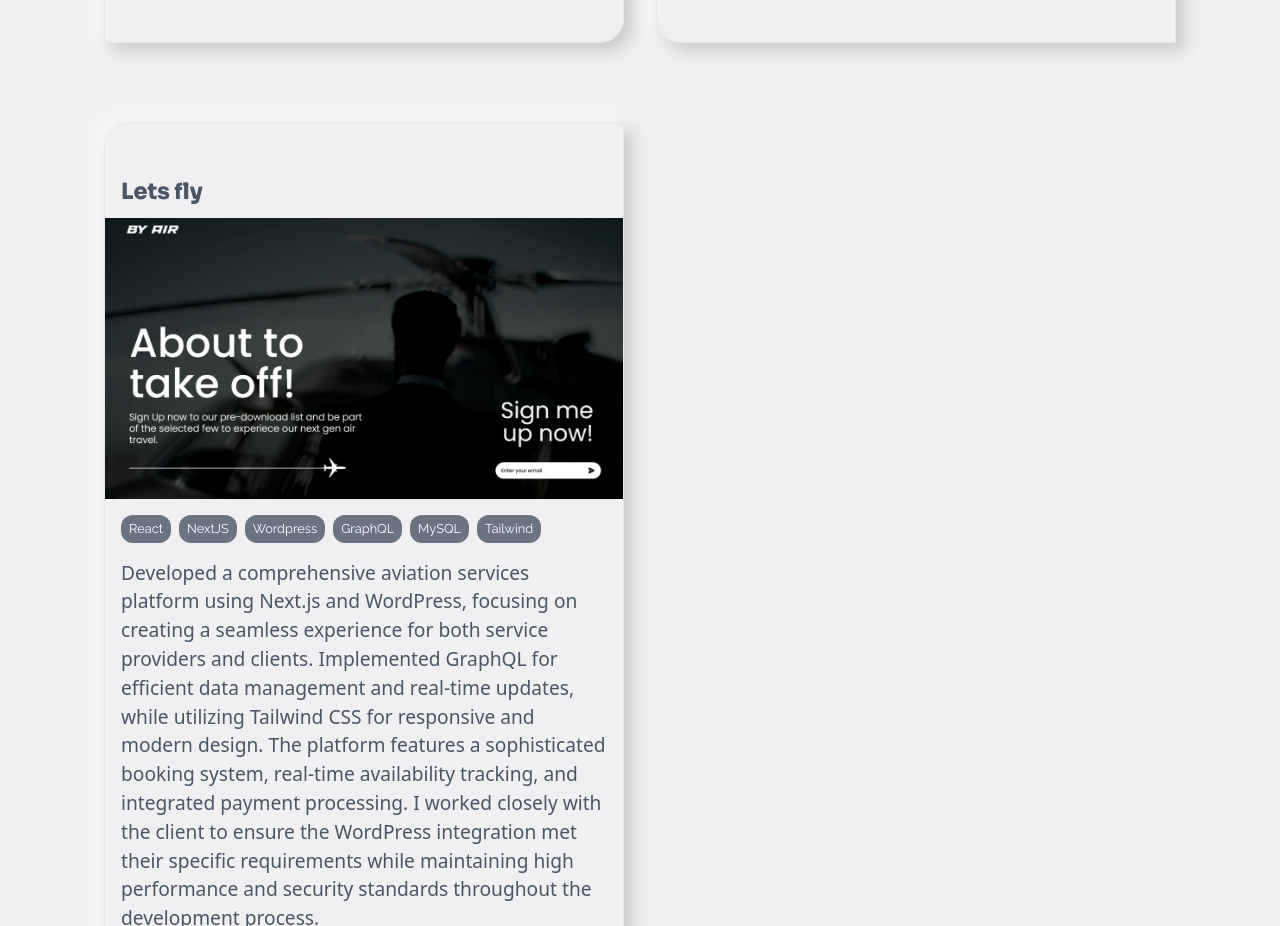
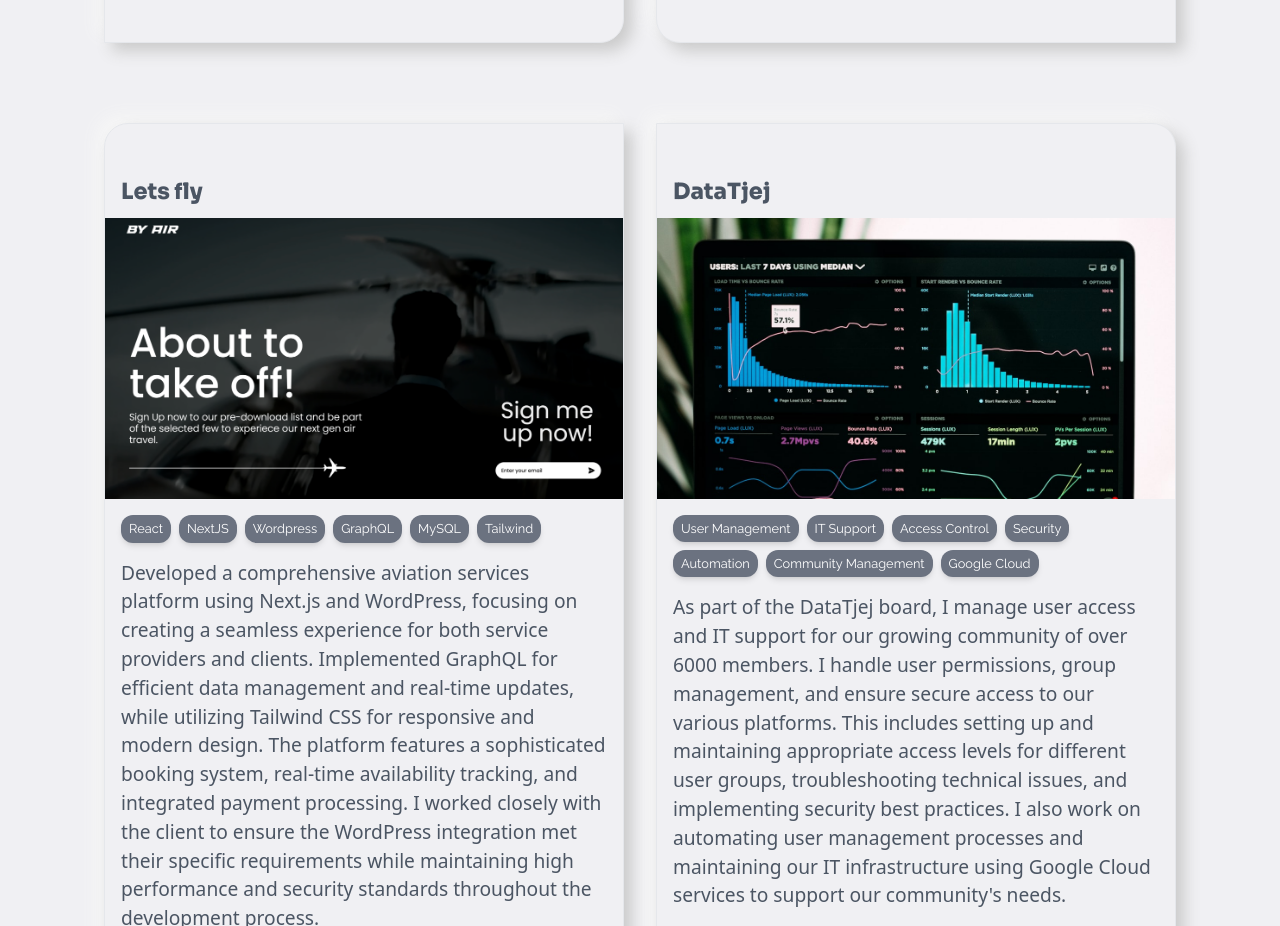
Before and after one commit to mariiashabelnik/portfolio, a React (Vite) app: page / in a window 1280 px wide. Shown: the part 2620-3546 px from the top of the page. Built offline with nearby package versions, Linux system fonts and the light colour scheme; a web font is replaced by a local one.

Commit message:
added it support

```diff
--- a/src/components/Tags.jsx
+++ b/src/components/Tags.jsx
@@ -1,13 +1,16 @@
 function Tags({ listOfTags }) {
   const tagList = listOfTags.map((itemTag, keyTag) => {
     return (
-      <div className={`bg-gray-500 py-1 px-2 rounded-xl `} key={keyTag}>
+      <div
+        className="bg-gray-500 py-1 px-2 rounded-xl shadow-md hover:shadow-lg transition-shadow duration-200 hover:bg-gray-600"
+        key={keyTag}
+      >
         {itemTag}
       </div>
     );
   });
   return (
-    <div className="text-tags flex flex-wrap gap-2 font-tags text-white ">
+    <div className="text-tags flex flex-wrap gap-2 font-tags text-white">
       {tagList}
     </div>
   );
--- a/src/store.js
+++ b/src/store.js
@@ -44,6 +44,17 @@ const experianceList = [
     tags: ["Next.js", "Tailwind CSS", "Board Member", "Web Development", "Automation"],
     link: "https://datatjej.se",
     sortOrder: 1
+  },
+  {
+    id: 5,
+    title: "DataTjej",
+    subtitle: "IT Support & User Management",
+    info: "As part of the DataTjej board, I manage user access and IT support for our growing community of over 6000 members. I handle user permissions, group management, and ensure secure access to our various platforms. This includes setting up and maintaining appropriate access levels for different user groups, troubleshooting technical issues, and implementing security best practices. I also work on automating user management processes and maintaining our IT infrastructure using Google Cloud services to support our community's needs.",
+    img: ["/images/datatjej-it-placeholder.jpg"],
+    previewImg: "/images/datatjej-it-placeholder.jpg",
+    tags: ["User Management", "IT Support", "Access Control", "Security", "Automation", "Community Management", "Google Cloud"],
+    link: "https://datatjej.se",
+    sortOrder: 4
   }
 ];
 
```
Also changed, not shown: public/images/datatjej-it-placeholder.jpg (added).
